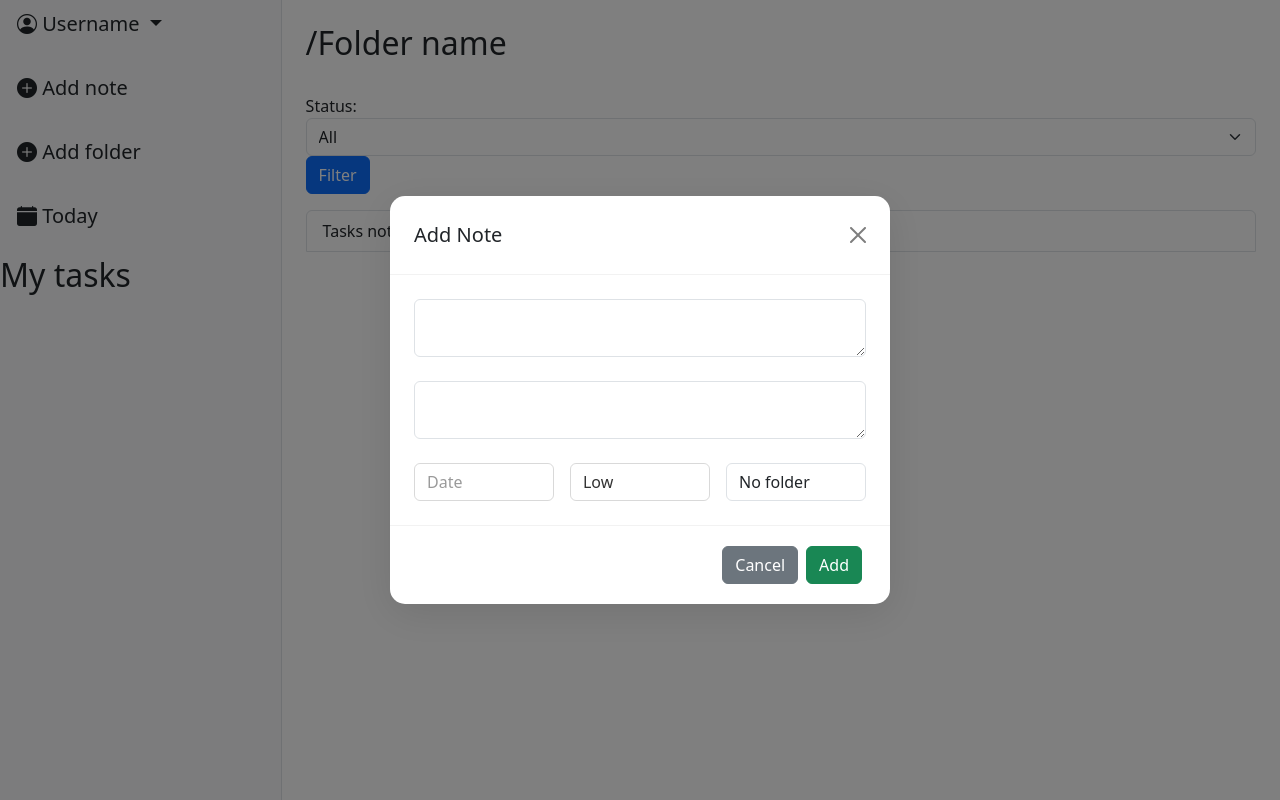
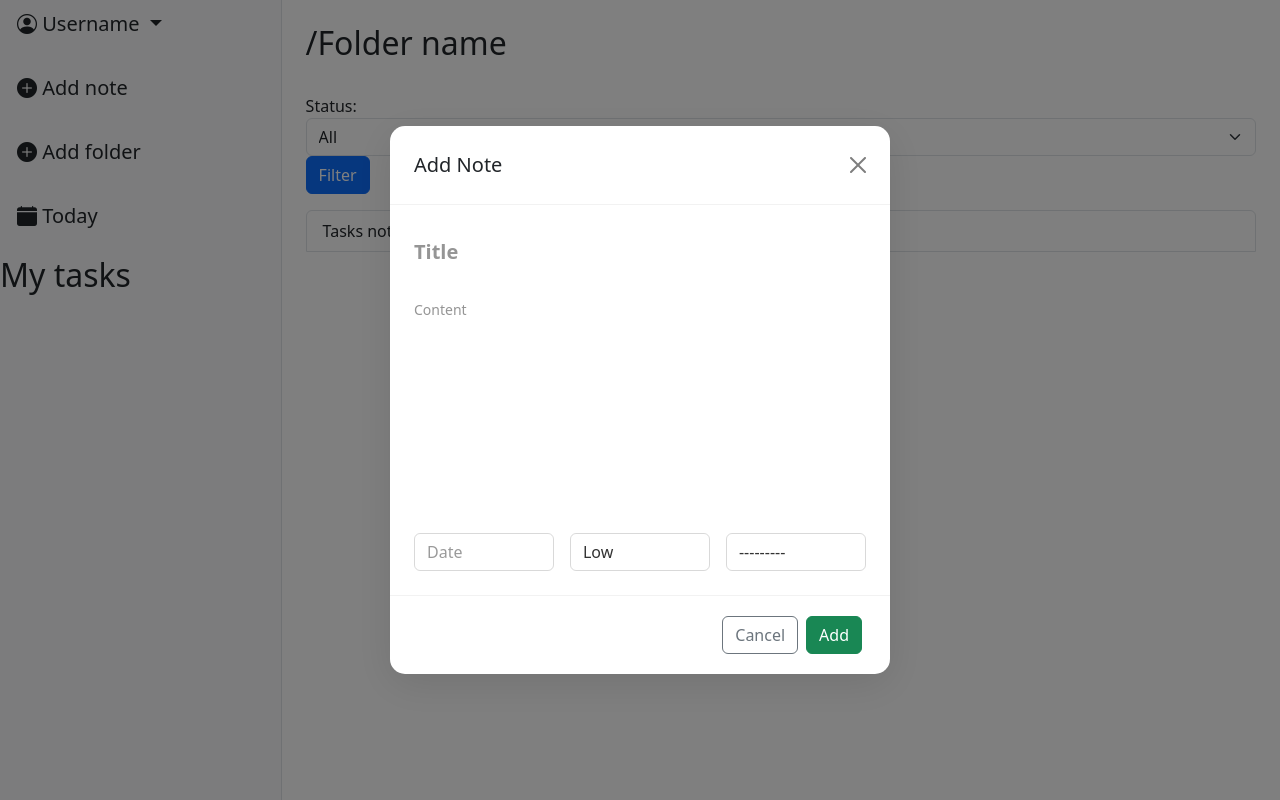
Before and after one commit to ShutenkoStanislav/Task-traking, a Django app: page / in a window 1280 px wide, after a click on "Add note". Run offline with Django 5.2, Linux system fonts and the light colour scheme; data comes from the database, SQL or seed files in the repository; data that the repository does not hold is empty.

Commit message:
MAke new classes for modals add to forms and make changes in views and home page

```diff
--- a/static/css/modal_style.css
+++ b/static/css/modal_style.css
@@ -1,3 +1,35 @@
+.modal .noborder-input {
+    background-color: transparent;
+    border: none;
+    color: #202020;
+    padding: 8px 0;
+    transition: all 0.2s ease;
+}
+
+.modal .noborder-input:focus {
+    background-color: transparent;
+    border: none;
+    box-shadow: none;
+    outline: none;
+
+}
+
+.modal .noborder-input::placeholder {
+    color: #959595;
+    opacity: 1;
+}
+
+.modal .title-input {
+    font-size: 20px;
+    font-weight: 600;
+}
+
+.modal .content-input {
+    font-size: 14px;
+    font-weight: 400;
+    resize: none;
+}
+
 .modal .transparent-input {
     background-color: transparent;
     border: 1px solid rgba(0, 0, 0, 0.15);
@@ -19,7 +51,7 @@
 }
 
 .modal label {
-    display: none;
+    display: none !important;
 }
 
 .modal-content {
--- a/task_app/forms.py
+++ b/task_app/forms.py
@@ -9,12 +9,12 @@ class TaskForm(forms.ModelForm):
         super(TaskForm, self).__init__(*args, **kwargs)
 
         self.fields['title'].widget.attrs.update({
-            "class": "form-control transparent-input",
+            "class": "form-control noborder-input title-input",
             "placeholder" : "Title"
         })
 
         self.fields['description'].widget.attrs.update({
-            "class": "form-control transparent-input",
+            "class": "form-control noborder-input content-input",
             "placeholder" : "Content"
         })
 
--- a/task_app/views.py
+++ b/task_app/views.py
@@ -1,5 +1,6 @@
 from django.shortcuts import render, get_object_or_404
 from task_app import models
+from .models import Folder
 from django.views.generic import ListView, DetailView, CreateView, View, UpdateView, DeleteView
 from django.contrib.auth.mixins import LoginRequiredMixin
 from django.urls import reverse_lazy
@@ -24,6 +25,7 @@ class TaskListView(ListView):
         context["form"] = TaskFilterForm(self.request.GET)
         context["task_form"] = TaskForm()
         context["folder_form"] = FolderForm()
+        context["folders"] = Folder.objects.all()
         return context
 
 class TaskDetailView(DetailView):
--- a/templates/tasks/task_list.html
+++ b/templates/tasks/task_list.html
@@ -1,4 +1,10 @@
 {% extends 'base.html' %}
+{% load static %}
+
+{% block extra_css %}
+<link rel="stylesheet" href="{% static 'css/modal_style.css' %}">
+{% endblock %}
+
 {% block content %}
 <div class="d-flex">
     <div class="bg-light border-end" style="width: 22%; min-height: 100vh;">
@@ -50,46 +56,38 @@
                     <div class="modal-body p-4">
                         {% csrf_token %}
 
-                        <div class="mb-4">
-                            <div class="form-floating">
-                                <textarea class="form-control" placeholder="Title" id="TitleTextarea"></textarea>
-                                <label for="TitleTextarea">Title</label>
-                            </div>
+                        <div class="mb-3">
+                            <label class="form-label"></label>
+                            {{ task_form.title }}
                         </div>
 
-                        <div class="mb-4">
-                            <div class="form-floating">
-                                <textarea class="form-control" placeholder="Content" id="ContentTextarea"></textarea>
-                                <label for="ContentTextarea">Content</label>
-                            </div>
+                        <div class="mb-3">
+                            <label class="form-label"></label>
+                            {{ task_form.description }}
                         </div>
+
 
                         <div class="row g-3">
                             <div class="col-md-4">
-                                <label class="form-label fw-bold">Date</label>
+                                <label class="form-label"></label>
                                 {{ task_form.due_date }}
                             </div>
 
                             <div class="col-md-4">
-                                <label class="form-label fw-bold">Priority</label>
+                                <label class="form-label"></label>
                                 {{ task_form.priority }}
                             </div>
 
                             <div class="col-md-4">
-                                <label class="form-label fw-bold">Folder</label>
-                                <select name="folder" class="form-control">
-                                    <option value="">No folder</option>
-                                    {% for folder in folders %}
-                                        <option value="{{ folder.id }}">{{ task_form.folder }}</option>
-                                    {% endfor %}
-                                </select>
+                                <label class="form-label"></label>
+                                {{ task_form.folder }}
                             </div>
                         </div>
                     </div>
 
 
                     <div class="modal-footer">
-                        <button type="button" class="btn btn-secondary" data-bs-dismiss="modal">Cancel</button>
+                        <button type="button" class="btn btn-outline-secondary" data-bs-dismiss="modal">Cancel</button>
                         <button type="submit" class="btn btn-success">Add</button>
                     </div>
                 </form>
@@ -105,21 +103,19 @@
         <div class="modal-dialog modal-dialog-centered">
             <div class="modal-content">
                 <div class="modal-header">
-                    <h1 class="modal-title fs-5" id="FolderModalLabel">Create Folder</h1>
+                    <h1 class="modal-title fs-5" id="FolderModalLabel">Add Folder</h1>
                     <button type="button" class="btn-close" data-bs-dismiss="modal" aria-label="Close"></button>
                 </div>
 
                 <form method="post" action="{% url 'tasks:folder-create' %}">
-                    <div class="modal-body p-4">
-                        <div class="mb-4">
-                            <div class="form-floating">
-                                <textarea class="form-control" placeholder="Name" id="NameTextarea"></textarea>
-                                <label for="NameTextarea">Name</label>
-                            </div>
+                    <div class="modal-body">
+                        <div class="mb-3">
+                            <label class="form-label"></label>
+                            {{ folder_form.name }}
                         </div>
 
-                        <div class="mb-4">
-                            <label class="form-label fw-bold">Color</label>
+                        <div class="mb-3">
+                            <label class="form-label"></label>
                             {{ folder_form.color }}
                         </div>
 
```
